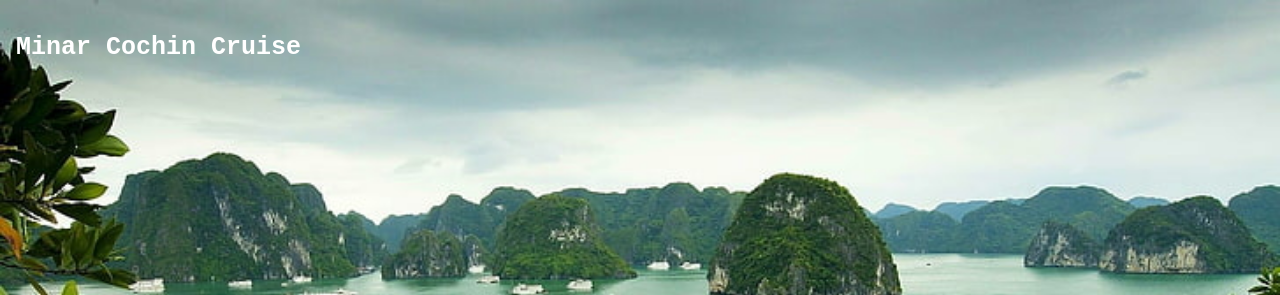
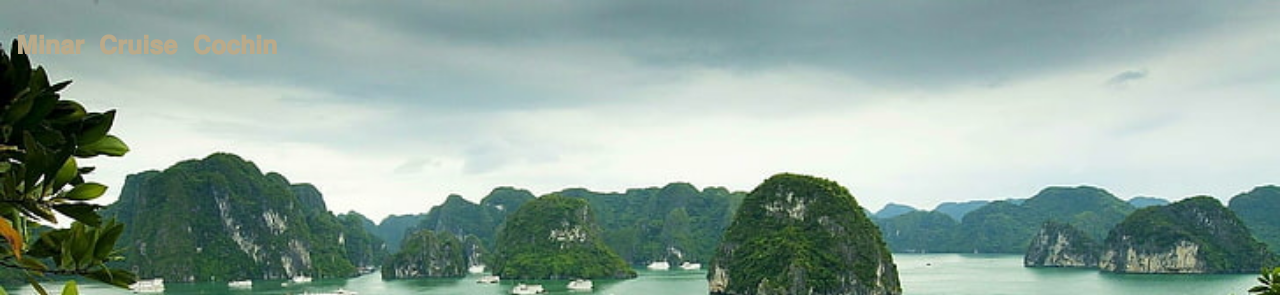
Before and after one commit to mnafeel/Minar-Boat, a plain HTML site: page index.html in a window 1280 px wide. Shown: the top 295 px of the page. Drawn offline with Linux system fonts and the light colour scheme.

Commit message:
file chane

```diff
--- a/index.html
+++ b/index.html
@@ -4,7 +4,7 @@
 
 <div class="bgimg">
   <div class="topleft">
-    <h4>Minar Cochin Cruise </h4>
+    <h4>𝐌𝐢𝐧𝐚𝐫 𝐂𝐫𝐮𝐢𝐬𝐞 𝐂𝐨𝐜𝐡𝐢𝐧 </h4>
   </div>
   <div class="middle">
     <h1>COMING SOON</h1>
@@ -41,6 +41,7 @@
       position: absolute;
       top: 0;
       left: 16px;
+      color: #baaa8a;
     }
 
     .bottomleft {
```
